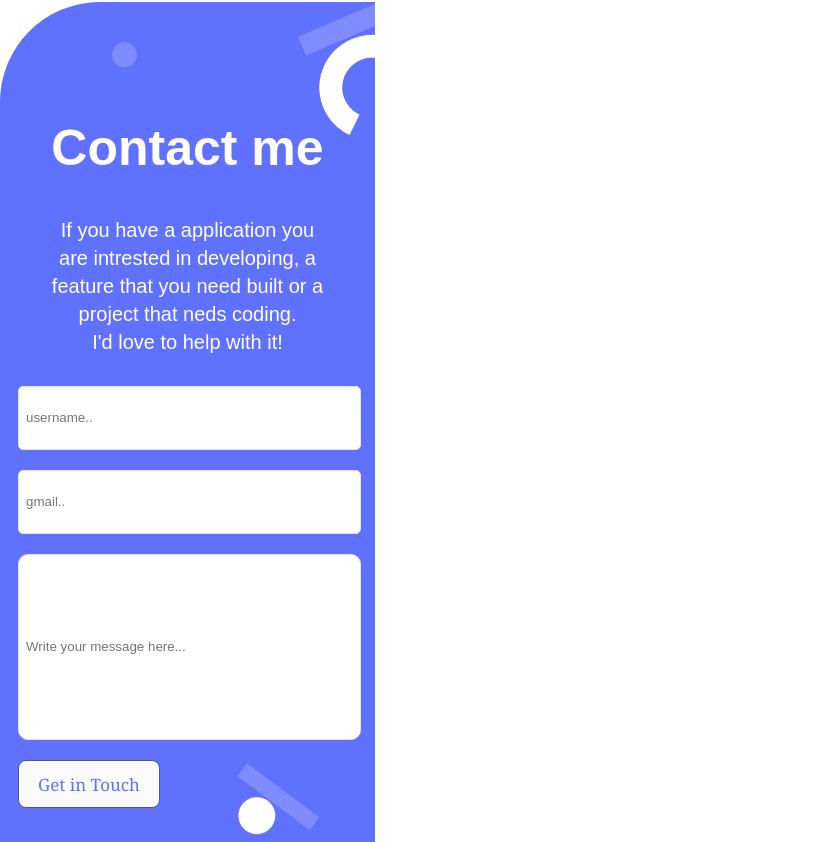
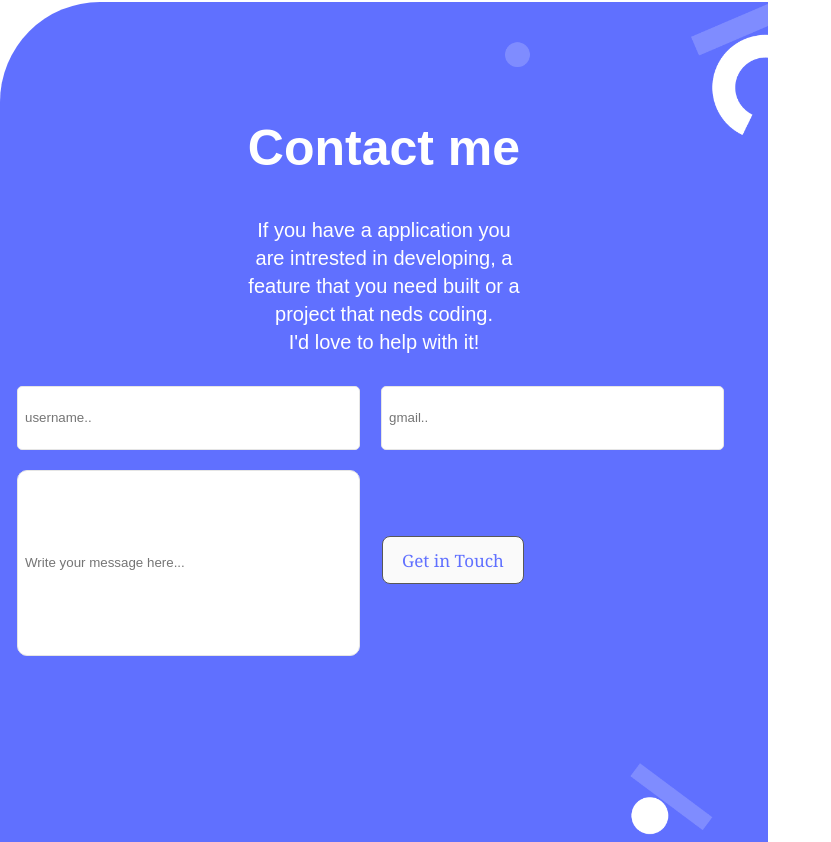
Before and after one commit to ZAX20/My_Portfolio, a website: page index.html in a window 1280 px wide. Shown: the part 7536-8378 px from the top of the page, without its empty margins (0-831 px from the left). Drawn offline with Linux system fonts and the light colour scheme.

Commit message:
css updated

```diff
--- a/index.html
+++ b/index.html
@@ -245,8 +245,8 @@
                     <input class="inputUsername" type="text" placeholder="username..">
                     <input class="inputGmail" type="text" placeholder="gmail..">
                     <input class="inputComment" type="text" placeholder="Write your message here...">
+                    <button class="getInTouch">Get in Touch</button>
                 </div>
-                <button class="getInTouch">Get in Touch</button>
             </footer>
         </section>
     </main>
--- a/style.css
+++ b/style.css
@@ -288,7 +288,7 @@ nav {
     flex-direction: column;
     object-fit: contain;
     max-width: fit-content;
-    width: 375px;
+    width: 768px;
     height: 840px;
     border-radius: 100px 0 0 0 / 100px;
     background-color: #6070ff;
@@ -322,7 +322,7 @@ nav {
 .inputGmail {
     width: 327px;
     height: 48px;
-    margin-left: 18px;
+    margin-left: 17px;
     margin-top: 20px;
     border-radius: 5px;
     border: solid #e5e5e5 1px;
@@ -332,7 +332,7 @@ nav {
 .inputComment {
     width: 327px;
     height: 170px;
-    margin-left: 18px;
+    margin-left: 17px;
     margin-top: 20px;
     border-radius: 10px;
     padding: 7px;
```
